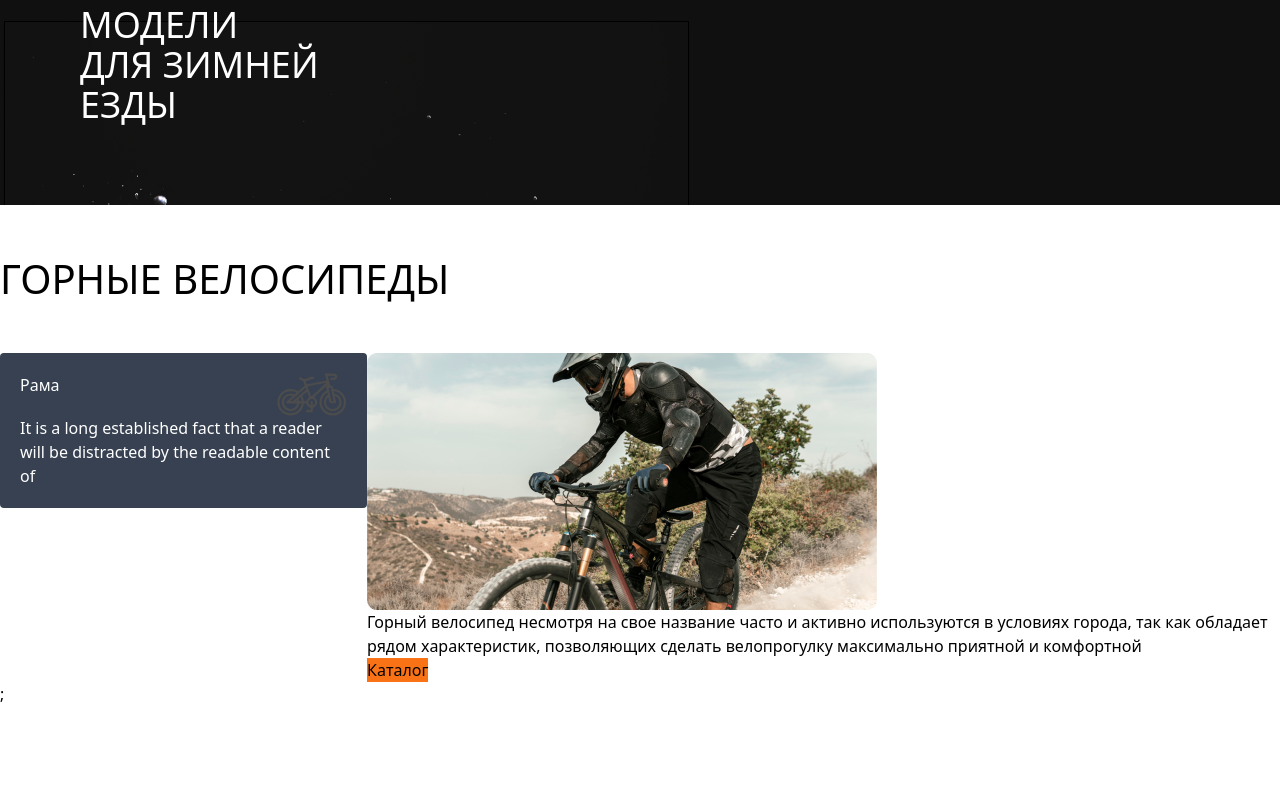
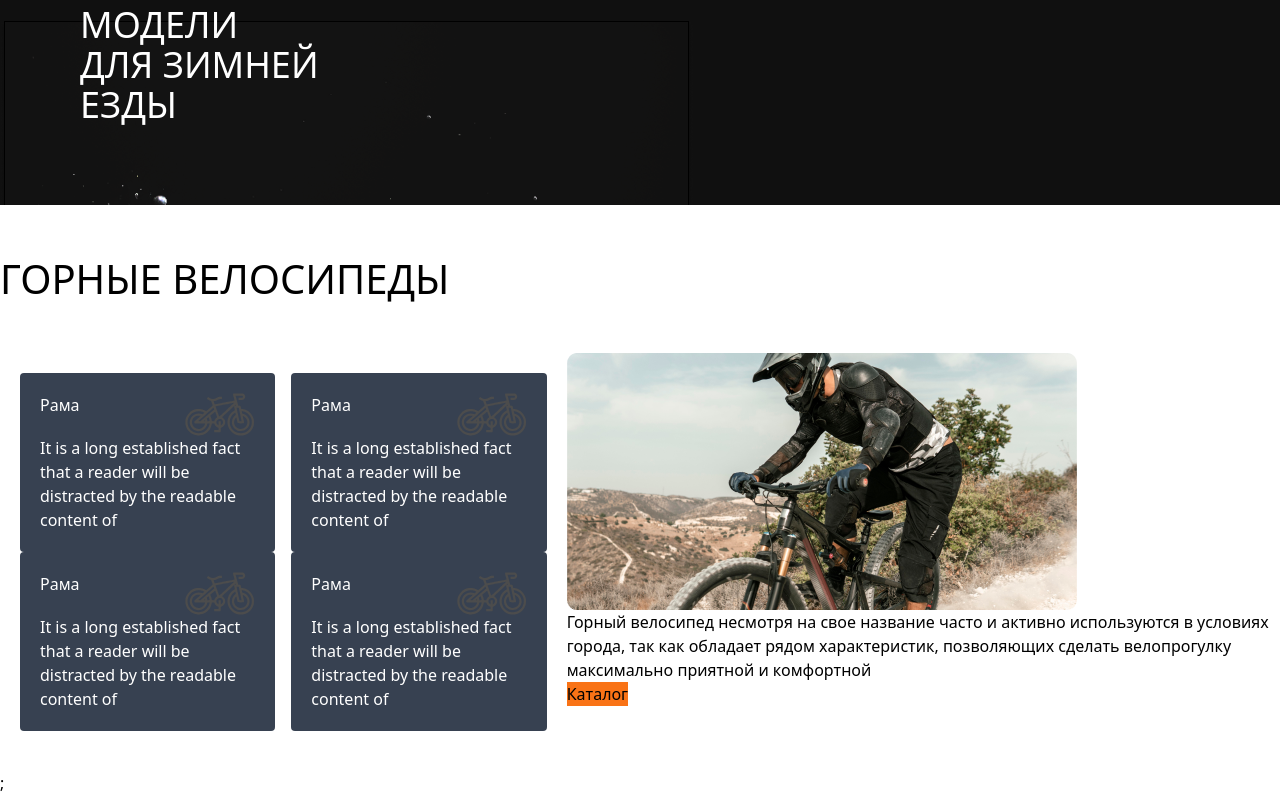
Before and after one commit to otvertka/react-app, a React (Create React App) app: page / in a window 1280 px wide. Shown: the part 3767-4562 px from the top of the page. Before the commit the page ends 4473 px from the top, so only its background shows below. Built offline with nearby package versions, Linux system fonts and the light colour scheme.

Commit message:
Mountain

```diff
--- a/src/components/Layout/MoutainBikes.jsx
+++ b/src/components/Layout/MoutainBikes.jsx
@@ -8,7 +8,28 @@ const MoutainBikes = () => {
     <section>
       <h2 className="py-11 uppercase text-[40px]">Горные велосипеды</h2>
       <div className="lg:flex justify-between">
-        <div>
+        <div className="w-full max-w-5xl p-5 pb-10 mx-auto columns-2">
+          <a className=" p-5 inline-block rounded relative flex-col bg-gray-700" href="#">
+            <div className="flex justify-between">
+              <h3 className="text-white">Рама</h3>
+              <BikeSVG />
+            </div>
+            <p className="text-white">It is a long established fact that a reader will be distracted by the readable content of</p>
+          </a>
+          <a className="p-5 inline-block rounded relative flex-col bg-gray-700" href="#">
+            <div className="flex justify-between">
+              <h3 className="text-white">Рама</h3>
+              <BikeSVG />
+            </div>
+            <p className="text-white">It is a long established fact that a reader will be distracted by the readable content of</p>
+          </a>
+          <a className="p-5 inline-block rounded relative flex-col bg-gray-700" href="#">
+            <div className="flex justify-between">
+              <h3 className="text-white">Рама</h3>
+              <BikeSVG />
+            </div>
+            <p className="text-white">It is a long established fact that a reader will be distracted by the readable content of</p>
+          </a>
           <a className="p-5 inline-block rounded relative flex-col bg-gray-700" href="#">
             <div className="flex justify-between">
               <h3 className="text-white">Рама</h3>
@@ -18,9 +39,9 @@ const MoutainBikes = () => {
           </a>
         </div>
 
-        <div>
-          <img src={mountBikerImage} alt="mountain_biker" />
-          <p>Горный велосипед несмотря на свое название часто и активно используются в условиях города, так как обладает рядом характеристик, позволяющих сделать велопрогулку максимально приятной и комфортной</p>
+        <div className="">
+          <img className="object-cover" src={mountBikerImage} alt="mountain_biker" />
+          <p className="">Горный велосипед несмотря на свое название часто и активно используются в условиях города, так как обладает рядом характеристик, позволяющих сделать велопрогулку максимально приятной и комфортной</p>
           <button className="bg-orange-500">Каталог</button>
         </div>
       </div>
```
